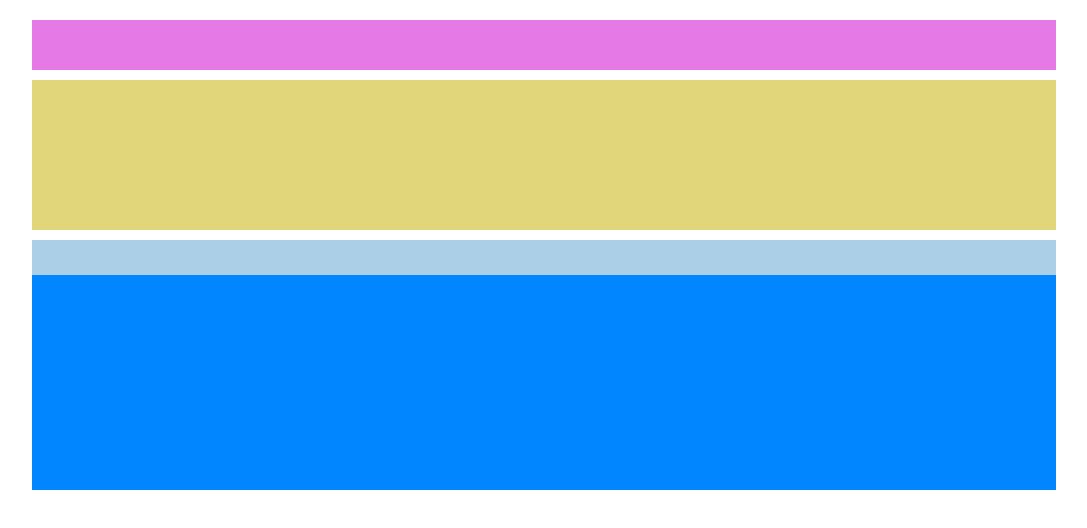
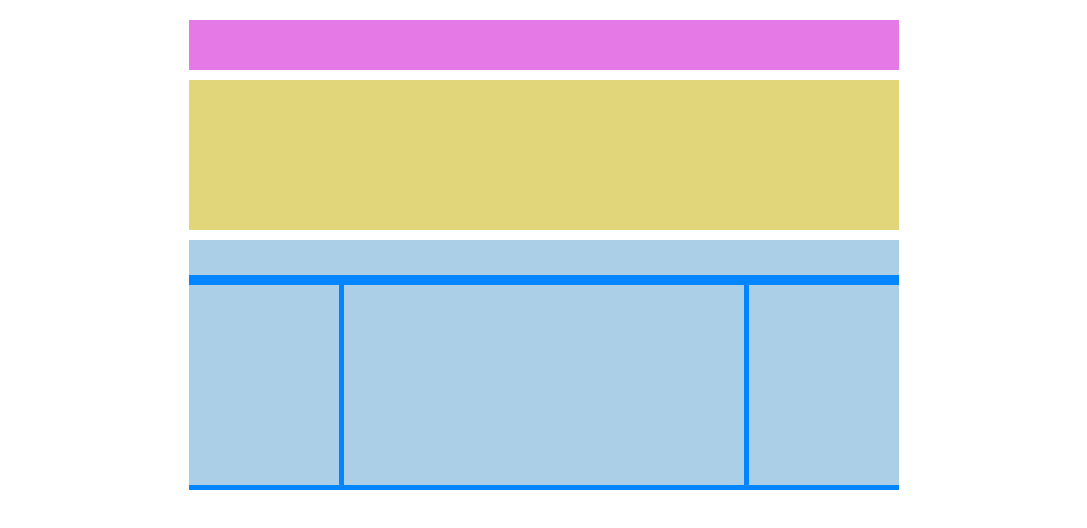
Before and after one commit to Steferre/htmlcss-struttura-wp, a plain HTML site: page index.html in a window 1280 px wide. Shown: the whole page, without its empty margins (96-1183 px from the left). Drawn offline with Linux system fonts and the light colour scheme.

Commit message:
completta tabella azzurra (main parte 2)

```diff
--- a/index.html
+++ b/index.html
@@ -21,8 +21,13 @@
             </section>
             <section>
                 <!--questa sezione deve contenere 4 sezioni-->
-                <div class="box s-two">
+                <div class="box s-two clearfix">
                     <section class="box title"></section>
+                    <div class="box">
+                        <aside></aside>
+                        <article></article>
+                        <aside></aside>
+                    </div>
 
                 </div>
             </section>
--- a/style.css
+++ b/style.css
@@ -5,7 +5,7 @@
 }
 
 .container {
-    width: 80%;
+    width: 710px;
     margin: auto;
     margin-top: 20px;
 }
@@ -37,3 +37,29 @@ header {
     background-color: #ABCFE7;
     height: 35px;
 }
+
+.clearfix {
+    content: "";
+    display: table;
+    clear: both;
+}
+
+aside {
+    width: 150px;
+    height: 200px;
+    float: left;
+    background-color: #ABCFE7;
+}
+
+article {
+    width: 400px;
+    height: 200px;
+    float: left;
+    margin-left: 5px;
+    margin-right: 5px;
+    background-color: #ABCFE7;
+}
+
+aside, article {
+    margin-top: 10px;
+}
```
